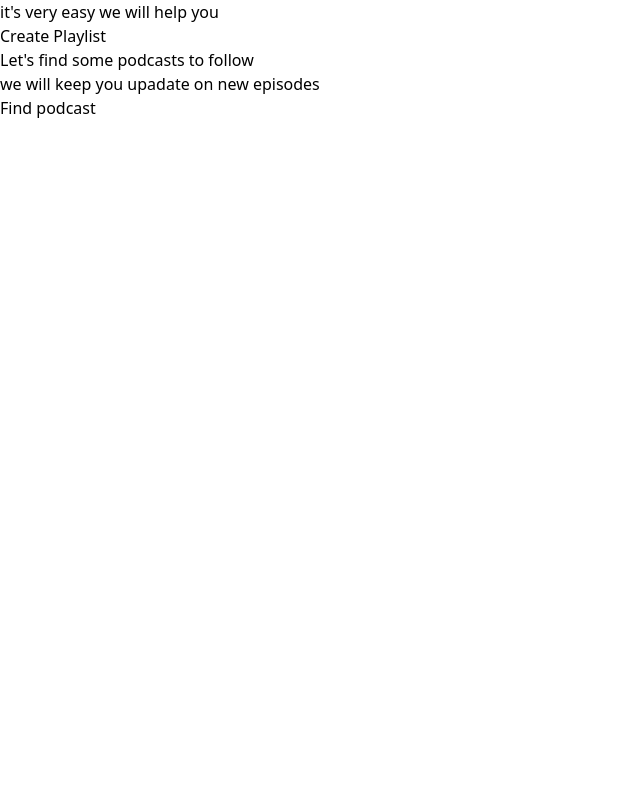
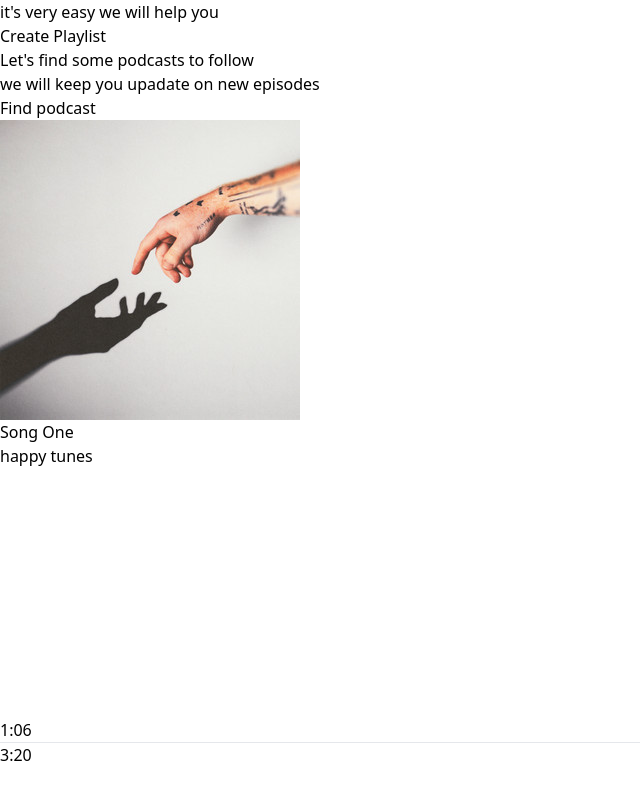
Before and after one commit to Jedrek11/spotify-clone, a React (Vite) app: page / in a window 1280 px wide. Shown: the part 346-1146 px from the top of the page, without its empty margins (0-640 px from the left). Before the commit the page ends 800 px from the top, so only its background shows below. Built offline with nearby package versions, Linux system fonts and the light colour scheme.

Commit message:
Spotify - Music player (pasek interakcji)

```diff
--- a/src/App.jsx
+++ b/src/App.jsx
@@ -1,5 +1,6 @@
 import React from "react";
 import Sidebar from "./components/Sidebar";
+import Player from "./components/Player";
 
 const App = () => {
   return (
@@ -7,8 +8,25 @@
       <div className="h-[90%] flex">
         <Sidebar />
       </div>
+      <Player />
     </div>
   )
 }
 
 export default App
+
+
+
+
+
+// import React from "react";
+
+// // const App = () => {
+// //   return (
+// //     <div>
+
+// //     </div>
+// //   )
+// // }
+
+// // export default App
--- /dev/null
+++ b/src/components/Player.jsx
@@ -0,0 +1,46 @@
+import React from "react";
+import { assets, songsData } from "../assets/assets";
+
+const Player = () => {
+  return (
+    <div className="h-[10%] bg-black flex justify-between items-center text-white px-4">
+        <div className="hidden lg:flex items-center gap-4">
+            <img className="w-12" src={songsData[0].image} alt="" />
+            <div>
+                <p>{songsData[0].name}</p>
+                <p>{songsData[0].desc.slice(0-12)}</p>
+            </div>
+        </div>
+        <div className="flex flex-col items-center gap-1 m-auto">
+            <div className="flex gap-4">
+                 <img className="w-4 cursor-pointer" src={assets.shuffle_icon} alt="" /> {/* Na zmiane piosenka */}
+                <img className="w-4 cursor-pointer" src={assets.prev_icon} alt="" /> {/* Poprzednia piosenka */}
+                <img className="w-4 cursor-pointer" src={assets.play_icon} alt="" /> {/* Puść Piosenkę */}
+                <img className="w-4 cursor-pointer" src={assets.next_icon} alt="" /> {/* Następna piosenka */}
+                <img className="w-4 cursor-pointer" src={assets.loop_icon} alt="" /> {/* Na okrągło piosenka */}
+            </div>
+            <div className="flex items-center gap-5">
+                <p>1:06</p>
+                <div className="w-[60vw] max-w-[500px] bg-gray-300 rounded-full cursor-pointer">
+                    <hr className="h-1 border-none w-20 bg-green-800 rounded-full" />
+                </div>
+                <p>3:20</p>
+            </div>
+        </div>
+        <div className="hidden lg:flex items-center gap-2 opacity-75">
+            <img className="w-4" src={assets.plays_icon} alt="" /> {/* Player */}
+            <img className="w-4" src={assets.mic_icon} alt="" /> {/* Tekst Piosenki */}
+            <img className="w-4" src={assets.queue_icon} alt="" /> {/* Kolejka */}
+            <img className="w-4" src={assets.speaker_icon} alt="" /> {/* Głośnik -> połącz */}
+            <img className="w-4" src={assets.volume_icon} alt="" /> {/* głośność */}
+            <div className="w-20 bg-slate-50 h-1 rounded">
+
+            </div>
+            <img className="w-4" src={assets.mini_player_icon} alt="" /> {/* Okno w oknie */}
+            <img className="w-4" src={assets.zoom_icon} alt="" /> {/* Na cały ekran */}
+        </div>
+    </div>
+  )
+}
+
+export default Player
```
